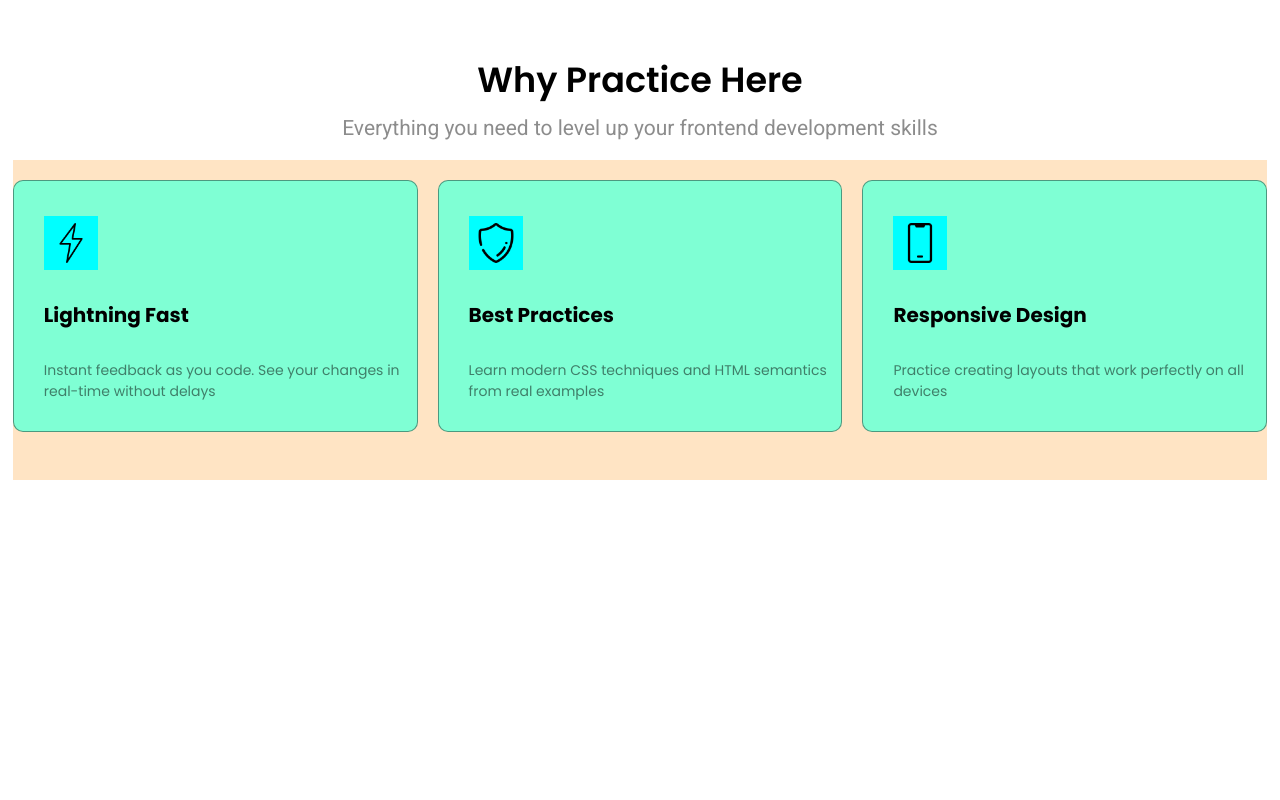
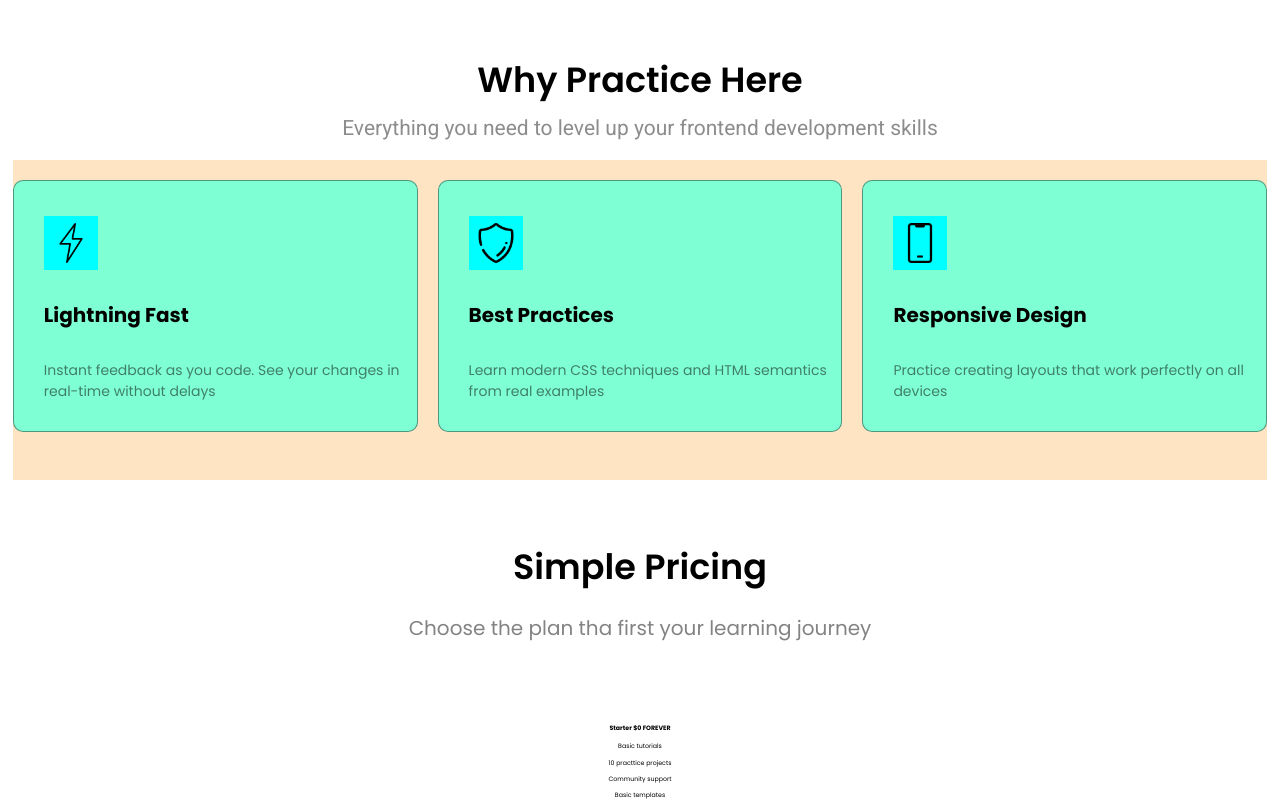
Before and after one commit to Robson-Vieira/Praticando-HTML-E-CSS, a plain HTML site: page index.html in a window 1280 px wide. Shown: the part 771-1571 px from the top of the page. Before the commit the page ends 1251 px from the top, so only its background shows below. Drawn offline with Linux system fonts and the light colour scheme.

Commit message:
Atualizando

```diff
--- a/index.html
+++ b/index.html
@@ -60,6 +60,29 @@
                 <p class="text__card">Practice creating layouts that work perfectly on all devices</p>
             </div>
            </section>
+           <section class="container__pricing">
+            <h1 class="title__pricing">simple pricing</h1>
+            <p class="text__pricing">Choose the  plan tha first your learning journey</p>
+
+            <section class="container__cards__pricing">
+                <section class="card__pricing">
+                    <h1 class="title__card__pricing">Starter $0 <span>forever</span></h1>
+
+                    <p class="content__card__pricing">Basic tutorials</p>
+                    <p class="content__card__pricing">10 practtice projects</p>
+                    <p class="content__card__pricing">Community  support</p>
+                    <p class="content__card__pricing">Basic templates</p>
+
+                    </p><p class="content__card__pricing"></p>
+            </section>
+                <section class="card__pricing">
+
+
+
+                </section>
+                <section class="card__pricing"></section>
+             </section>
+        </section>
     </div>
 
 
--- a/style.css
+++ b/style.css
@@ -276,3 +276,28 @@ button img{
     padding: 0;
     margin: 0;
 }
+
+.container__pricing{
+    width: 100%;
+    text-align: center;
+    padding-top: 6rem;
+}
+
+.title__pricing{
+    font-size: 3.5rem;
+    text-transform: capitalize;
+    font-weight: 600;
+    margin: 0;
+    padding: 0;
+}
+
+.text__pricing{
+    font-size: 2rem;
+    margin: 0 0 6rem;
+    padding: 2rem;
+    color: rgba(7, 5, 5, 0.493);
+}
+
+.container__cards__pricing{
+
+}
```
